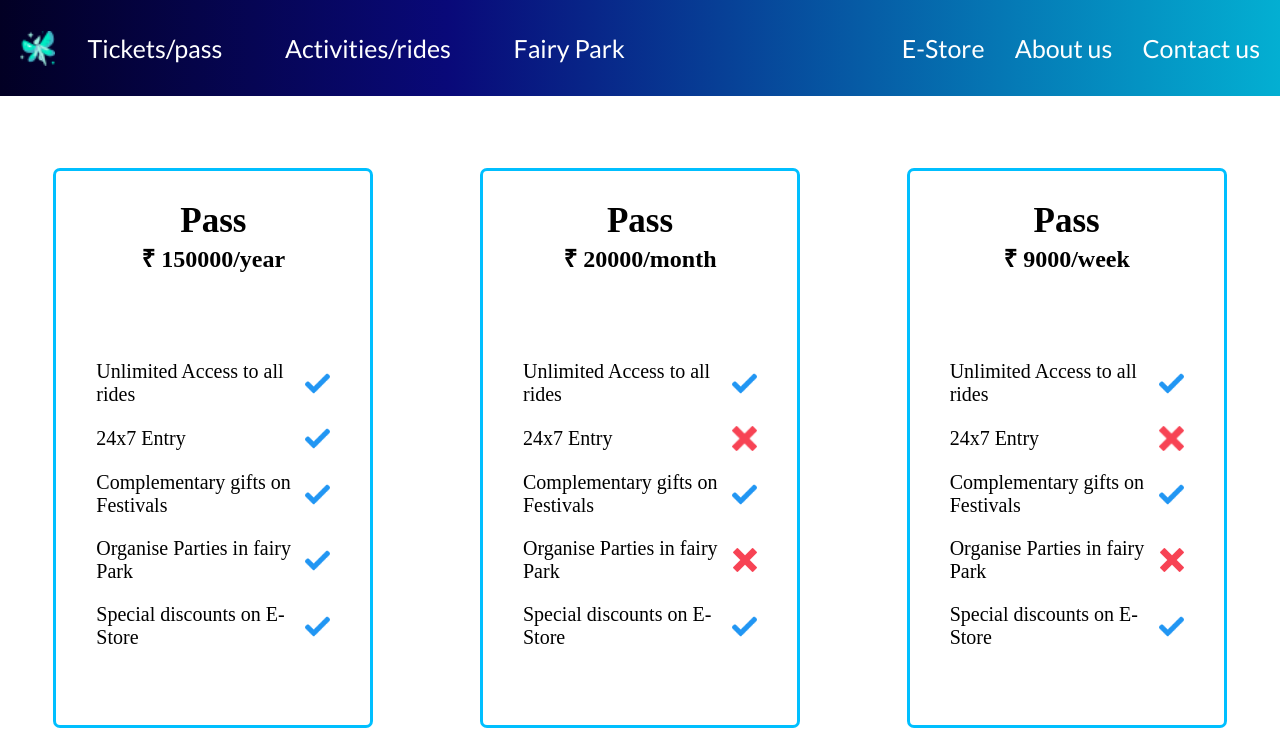
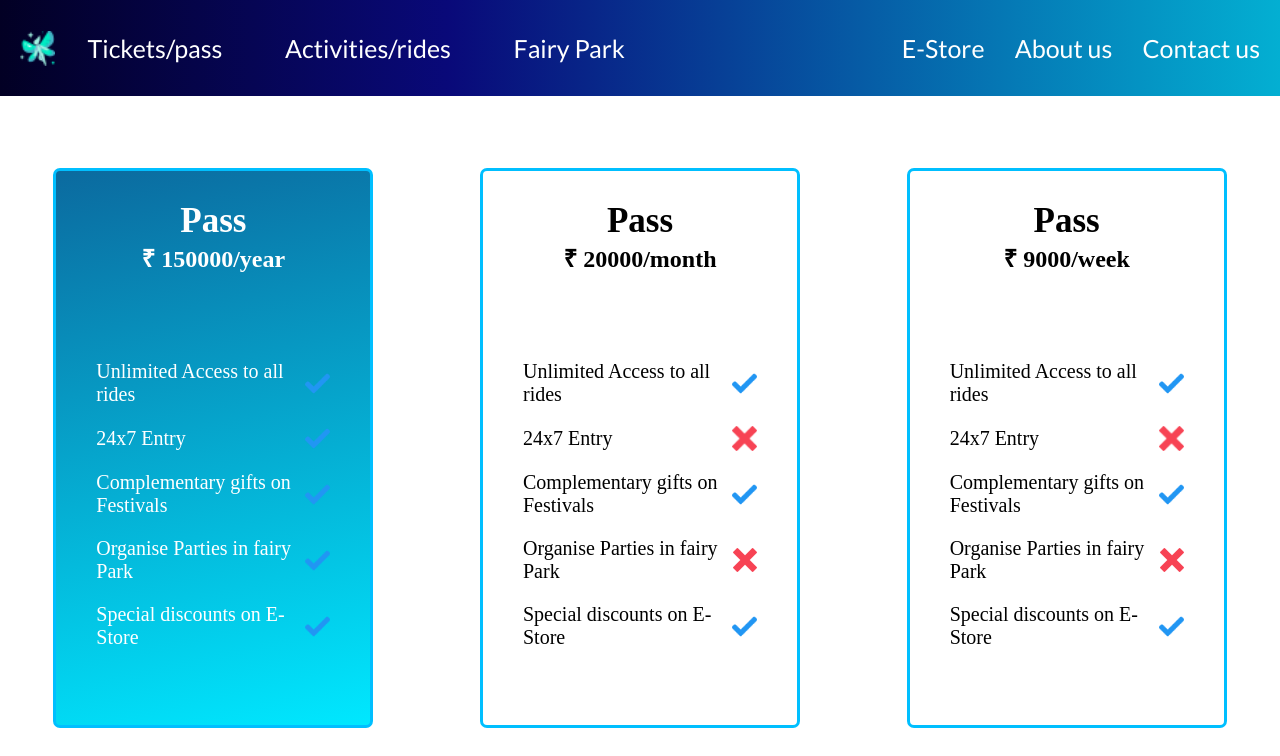
Before and after one commit to Bhavik-Pahwa/Fairyland, a plain HTML site: page ticket.html in a window 1280 px wide. In both pictures the pointer is over the element 213 px from the left and 448 px from the top of the page. Shown: the top 756 px of the page. Drawn offline with Linux system fonts and the light colour scheme.

Commit message:
ticket/pass page complete

```diff
--- a/styles/ticket.css
+++ b/styles/ticket.css
@@ -20,6 +20,7 @@
     flex-direction: column;
     align-items: center;
     padding: 30px;
+    transition: all 2s ease-in-out;
 }
 
 h1{
@@ -80,3 +81,9 @@ span{
 #ticket{
     height: 100vh;
 }
+
+.passcard:hover, .ticketcard:hover{
+    background: rgb(11,106,159);
+    background: linear-gradient(167deg, rgba(11,106,159,1) 0%, rgba(0,232,255,1) 100%);
+    color: white;
+}
```
